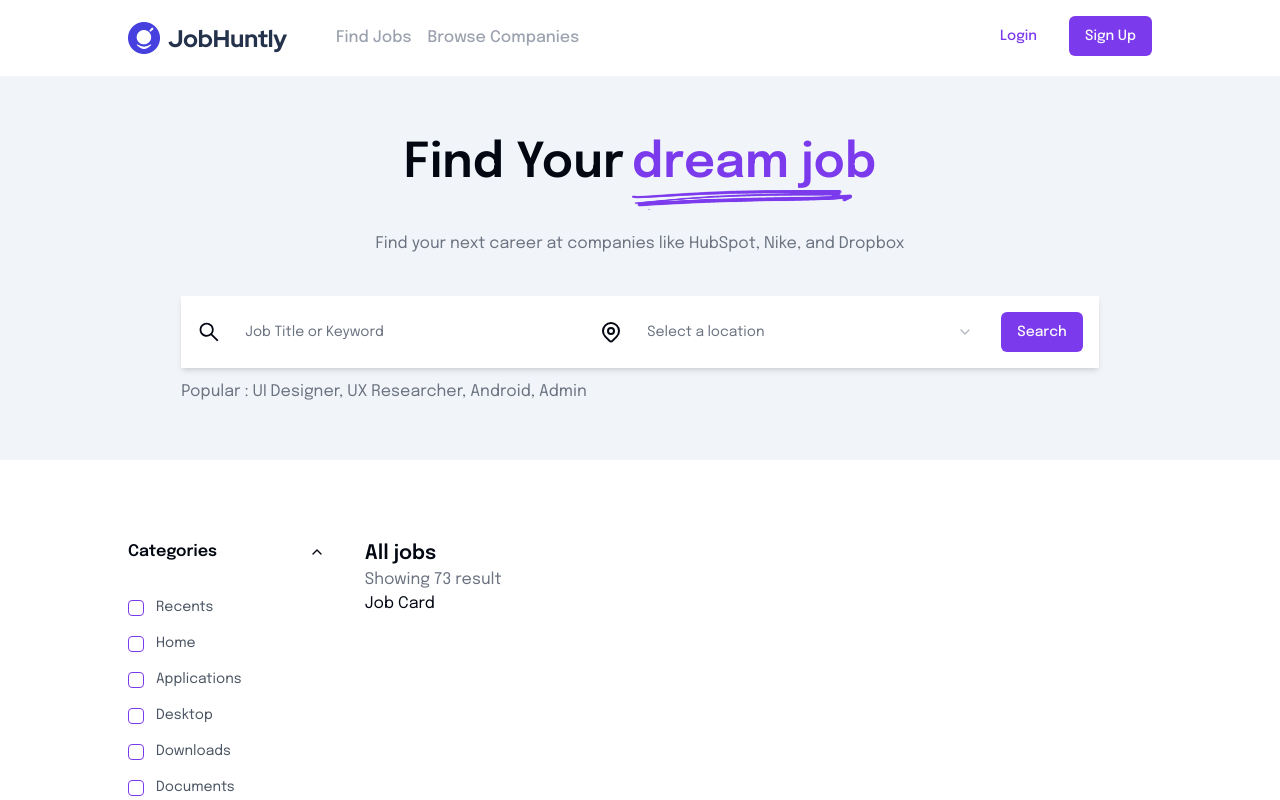
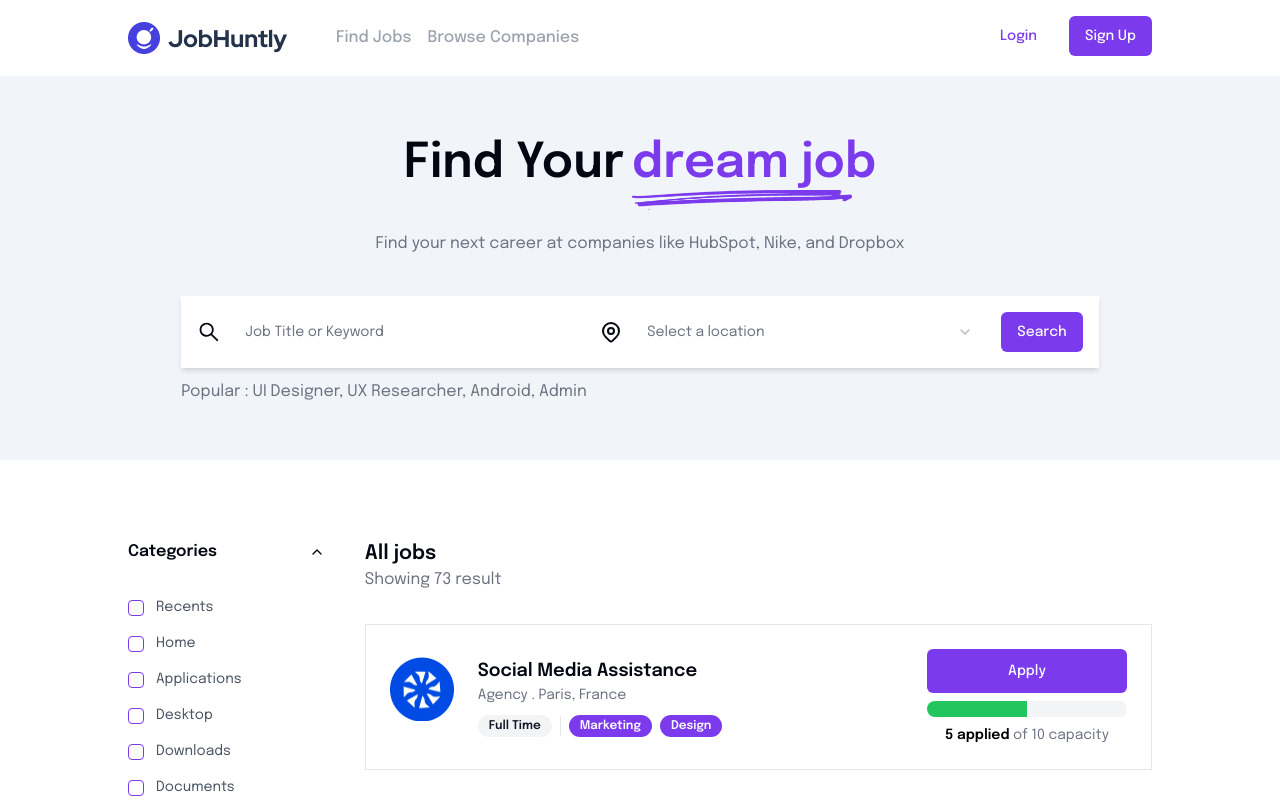
Before and after one commit to Muhammad-Ilham-Ferdiansyah/job-portal, a Next.js app: page /find-jobs in a window 1280 px wide. Shown: the top 800 px of the page. Built offline with nearby package versions, Linux system fonts and the light colour scheme.

Commit message:
Slicing Job Card

```diff
--- a/package.json
+++ b/package.json
@@ -13,6 +13,7 @@
     "@radix-ui/react-accordion": "^1.2.0",
     "@radix-ui/react-checkbox": "^1.1.1",
     "@radix-ui/react-label": "^2.1.0",
+    "@radix-ui/react-progress": "^1.1.0",
     "@radix-ui/react-select": "^2.1.1",
     "@radix-ui/react-separator": "^1.1.0",
     "@radix-ui/react-slot": "^1.1.0",
--- a/src/app/find-jobs/page.tsx
+++ b/src/app/find-jobs/page.tsx
@@ -4,7 +4,7 @@ import { formFilterSchema } from "@/lib/form-schema";
 import { useForm } from "react-hook-form";
 import { z }  from "zod"
 import { zodResolver } from "@hookform/resolvers/zod";
-import { filterFormType } from "@/types";
+import { filterFormType, JobType } from "@/types";
 import { CATEGORIES_OPTIONS } from "@/constants";
 
 const FILTER_FORMS: filterFormType[] = [
@@ -12,6 +12,20 @@ const FILTER_FORMS: filterFormType[] = [
         name: "categories",
         label: "Categories",
         items: CATEGORIES_OPTIONS
+    }
+];
+
+const dummyData: JobType[] = [
+    {
+        applicants: 5,
+        categories: ['Marketing', 'Design'],
+        desc: 'Lorem',
+        image: '/images/company2.png',
+        jobType: 'Full Time',
+        location: 'Paris, France',
+        name: 'Social Media Assistance',
+        needs: 10,
+        type: 'Agency'
     }
 ]
 
@@ -25,6 +39,15 @@ export default function FindJobsPage() {
 
     const onSubmitFormFilter = async (val: z.infer<typeof formFilterSchema>) => console.log(val);
     return (
-       <ExploreDataContainer formFilter={formFilter} onSubmitFilter={onSubmitFormFilter} filterForms={FILTER_FORMS} />
+       <ExploreDataContainer
+                formFilter={formFilter}
+                onSubmitFilter={onSubmitFormFilter}
+                filterForms={FILTER_FORMS}
+                title="dream job"
+                subtitle="Find your next career at companies like HubSpot, Nike, and Dropbox"
+                loading={false}
+                type="job"
+                data={dummyData}
+         />
     )
 }
--- /dev/null
+++ b/src/components/organisms/JobCard/index.tsx
@@ -0,0 +1,50 @@
+import { Badge } from "@/components/ui/badge";
+import { Button } from "@/components/ui/button";
+import { Progress } from "@/components/ui/progress";
+import { Separator } from "@/components/ui/separator";
+import { JobType } from "@/types";
+import Image from "next/image";
+import { FC } from "react";
+
+interface JobCardProps extends JobType {
+
+}
+
+const JobCard: FC<JobCardProps> = ({ applicants, categories, desc, image, jobType, location, name, needs, type}) => {
+    return (
+        <div className="w-full border mb-5 p-6 border-border flex flex-row justify-between items-center">
+            <div className="flex flex-row items-start gap-6">
+                <div>
+                    <Image src={image} alt={image} width={64} height={64} />
+                </div>
+                <div>
+                    <div className="text-lg font-semibold">{name}</div>
+                    <div className="text-sm text-muted-foreground mb-2">
+                        {type} . {location}
+                    </div>
+                    <div className="h-5 inline-flex gap-2 items-center">
+                        <Badge variant="secondary">{jobType}</Badge>
+                        <Separator orientation="vertical" />
+                        {categories.map((item: string, i: number) => (
+                            <Badge key={i}>{item}</Badge>
+                        ))}
+                    </div>
+                </div>
+            </div>
+            <div className="w-[200px]">
+                <Button className="w-full" size="lg">
+                    Apply
+                </Button>
+                <Progress value={applicants / needs * 100} className="mt-2 [&>*]:bg-green-500"/>
+                <div className="text-gray-500 text-sm text-center mt-2">
+                    <span className="text-black font-semibold">
+                        {applicants} applied
+                    </span>{" "}
+                    of {needs} capacity
+                </div>
+            </div>
+        </div>
+     );
+}
+
+export default JobCard;
--- /dev/null
+++ b/src/components/ui/progress.tsx
@@ -0,0 +1,28 @@
+"use client"
+
+import * as React from "react"
+import * as ProgressPrimitive from "@radix-ui/react-progress"
+
+import { cn } from "@/lib/utils"
+
+const Progress = React.forwardRef<
+  React.ElementRef<typeof ProgressPrimitive.Root>,
+  React.ComponentPropsWithoutRef<typeof ProgressPrimitive.Root>
+>(({ className, value, ...props }, ref) => (
+  <ProgressPrimitive.Root
+    ref={ref}
+    className={cn(
+      "relative h-4 w-full overflow-hidden rounded-full bg-secondary",
+      className
+    )}
+    {...props}
+  >
+    <ProgressPrimitive.Indicator
+      className="h-full w-full flex-1 bg-primary transition-all"
+      style={{ transform: `translateX(-${100 - (value || 0)}%)` }}
+    />
+  </ProgressPrimitive.Root>
+))
+Progress.displayName = ProgressPrimitive.Root.displayName
+
+export { Progress }
--- a/src/containers/ExploreDataContainer/index.tsx
+++ b/src/containers/ExploreDataContainer/index.tsx
@@ -1,6 +1,7 @@
 import FormFilterDynamic from "@/components/organisms/FormFilterDynamic";
 import FormSearchDynamic from "@/components/organisms/FormSearchDynamic";
-import { filterFormType } from "@/types";
+import JobCard from "@/components/organisms/JobCard";
+import { filterFormType, JobType } from "@/types";
 import Image from "next/image";
 import { FC } from "react";
 
@@ -8,9 +9,24 @@ interface ExploreDataContainerProps {
     formFilter?: any;
     onSubmitFilter: (val: any) => Promise<void>
     filterForms: filterFormType[];
+    loading: boolean;
+    title: string;
+    subtitle: string;
+    data: any[];
+    type: 'job' | 'company';
 }
 
-const ExploreDataContainer: FC<ExploreDataContainerProps> = ({ formFilter, onSubmitFilter, filterForms}) => {
+const ExploreDataContainer: FC<ExploreDataContainerProps> = (
+    {
+        formFilter,
+        onSubmitFilter,
+        filterForms,
+        loading,
+        title,
+        subtitle,
+        data,
+        type
+    }) => {
     return (
       <>
           <div className="bg-slate-100 px-32 pt-16 pb-14">
@@ -21,7 +37,7 @@ const ExploreDataContainer: FC<ExploreDataContainerProps> = ({ formFilter, onSub
                     </span>
                     <div className="relative">
                         <span className="text-5xl font-semibold text-primary">
-                            dream job
+                            {title}
                         </span>
                         <div className="absolute top-10 w-[220px] h-10">
                             <Image src="/images/pattern2.png" alt="/images/pattern2.png" fill objectFit="contain"/>
@@ -29,7 +45,7 @@ const ExploreDataContainer: FC<ExploreDataContainerProps> = ({ formFilter, onSub
                     </div>
                 </div>
                 <div className="text-center text-gray-500">
-                    Find your next career at companies like HubSpot, Nike, and Dropbox
+                    {subtitle}
                 </div>
             </div>
             <div>
@@ -44,10 +60,29 @@ const ExploreDataContainer: FC<ExploreDataContainerProps> = ({ formFilter, onSub
                 <div className="mb-8">
                     <div className="text-xl font-semibold">All jobs</div>
                     <div className="text-muted-foreground">Showing 73 result</div>
-                    <div>
-                        Job Card
+                </div>
+                    <div className="grid grid-cols-1 gap-7">
+                        {loading ? (
+                            <div>Loading...</div>
+                        ) : (
+                            <>
+                                {type === 'job' ? (
+                                    <>
+                                        {data?.map((item: any, i: number) => (
+                                            <JobCard key={i} {...item}/>
+
+                                        ))}
+                                    </>
+                                ) : (
+                                    <>
+                                        {data?.map((item: any, i: number) => (
+                                            <div key={i}>Company Card</div>
+                                        ))}
+                                    </>
+                                )}
+                            </>
+                        )}
                     </div>
-                </div>
             </div>
         </div>
       </>
--- a/src/types/index.ts
+++ b/src/types/index.ts
@@ -6,6 +6,8 @@ export type JobType = {
     location: string;
     desc: string;
     categories: string[];
+    needs: number;
+    applicants: number;
 }
 
 export type optionType = {
```
Also changed, not shown: 1 other file (tests, documents, lock files or other folders).
